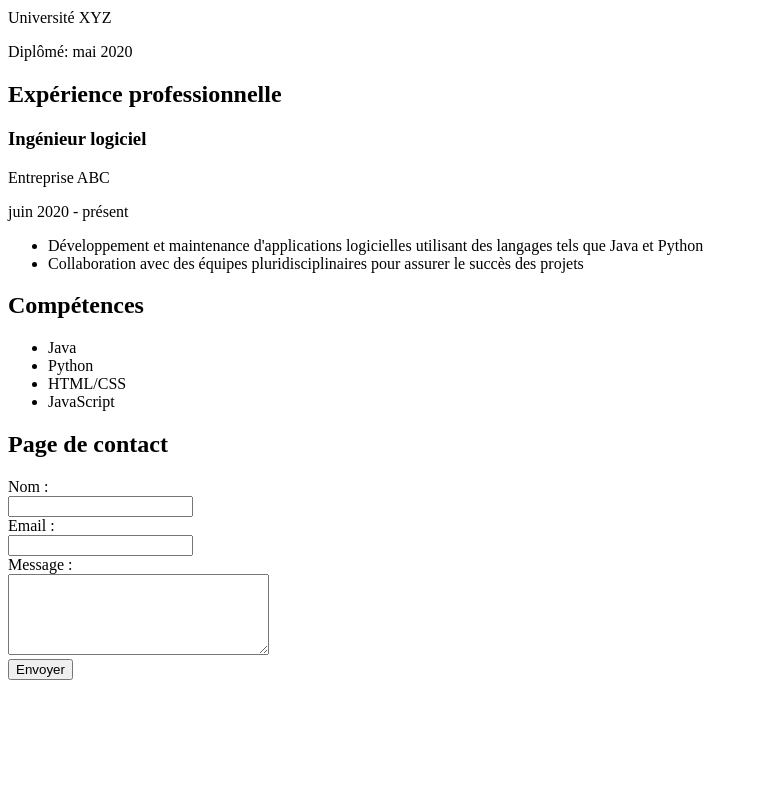
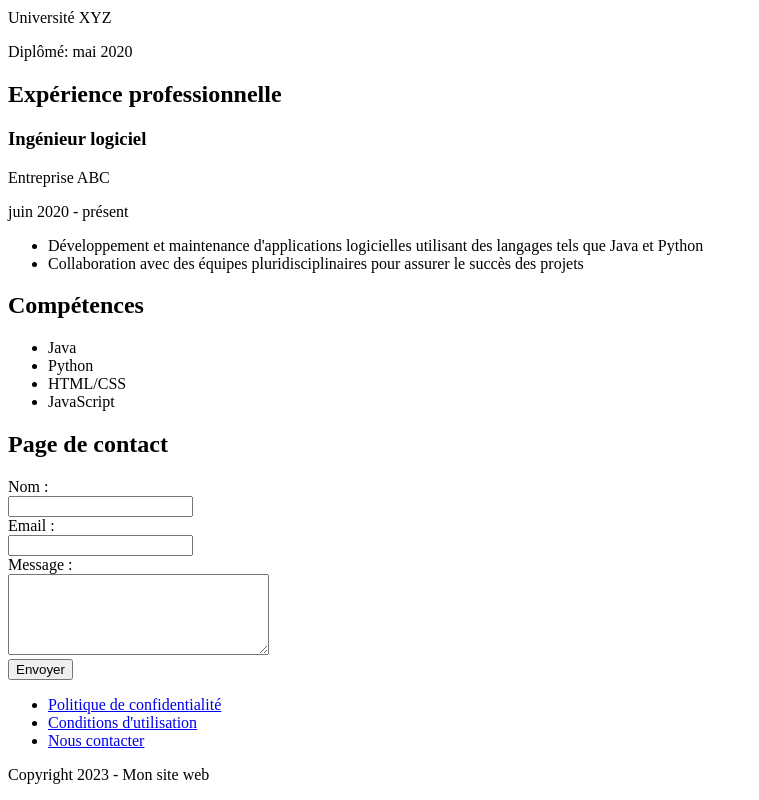
Before and after one commit to OughidniH/checkpoint_html, a plain HTML site: page index.html in a window 1280 px wide. Shown: the part 1402-2202 px from the top of the page, without its empty margins (0-759 px from the left). Before the commit the page ends 2090 px from the top, so only its background shows below. Drawn offline with Linux system fonts and the light colour scheme.

Commit message:
added footer

```diff
--- a/index.html
+++ b/index.html
@@ -129,5 +129,17 @@
           <button type="submit">Envoyer</button>
         </form>
     </section>
+    <!-- Pied de page-->
+    <footer>
+
+        <div>
+          <ul>
+            <li><a href="#">Politique de confidentialité</a></li>
+            <li><a href="#">Conditions d'utilisation</a></li>
+            <li><a href="#">Nous contacter</a></li>
+          </ul>
+        </div>
+        <p>Copyright 2023 - Mon site web</p>
+      </footer>
 </body>
 </html>
```
